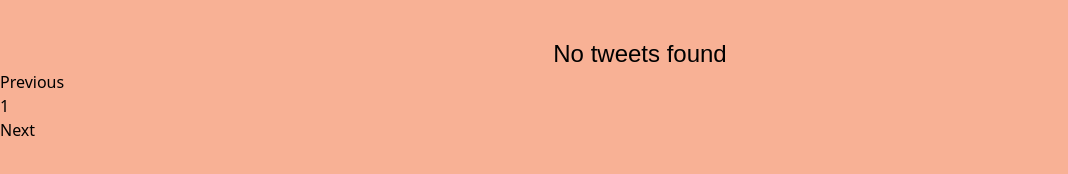
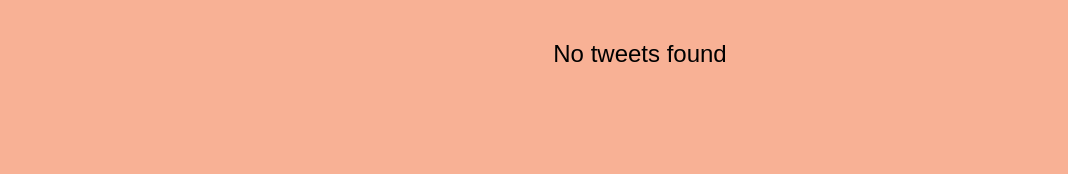
Before and after one commit to yashprakash13/tweet-loader, a React (Create React App) app in the folder client/: page / in a window 1280 px wide. Shown: the part 198-372 px from the top of the page, without its empty margins (0-1068 px from the left). Built offline with nearby package versions, Linux system fonts and the light colour scheme.

Commit message:
added styles to pagination box, page codes.

```diff
--- a/client/src/App.js
+++ b/client/src/App.js
@@ -53,16 +53,12 @@ function App() {
         getUserTweets={getUserTweets}
       />
       {tweets?.length > 0 ? (
+        <>
           <div className="w-full flex flex-wrap items-center justify-center font-inria mx-auto mt-[4rem]">
             {tweets.map((tweet) => (
               <ResultCard key={tweet.id} tweet={tweet} />
             ))}
           </div>
-      ) : (
-        <div className="w-full mt-[4rem] flex justify-center items-center text-2xl color-[#fff] font-inria">
-          No tweets found
-        </div>
-      )}
           <ReactPaginate
             previousLabel={"Previous"}
             nextLabel={"Next"}
@@ -71,12 +67,19 @@ function App() {
             marginPagesDisplayed={2}
             pageRangeDisplayed={2}
             disableInitialCallback={true}
-        containerClassName={"paginationBttns"}
-        previousLinkClassName={"previousBttn"}
-        nextLinkClassName={"nextBttn"}
-        disabledClassName={"paginationDisabled"}
-        activeClassName={"paginationActive"}
+            containerClassName={
+              "my-[10rem] px-5 w-[38rem] h-16  flex flex-row flex-wrap mx-auto justify-around items-center bg-[#fff] border-[3px] text-primaryText border-primaryText font-inria"
+            }
+            disabledClassName={"text-[#D3D3D3] cursor-not-allowed"}
+            disabledLinkClassName={"cursor-not-allowed"}
+            activeClassName={"text-[#e37c7d] cursor-pointer"}
           />
+        </>
+      ) : (
+        <div className="w-full mt-[4rem] flex justify-center items-center text-2xl color-[#fff] font-inria">
+          No tweets found
+        </div>
+      )}
     </div>
   )
 }
```
Lines whose indentation alone changed are shown as unchanged.
